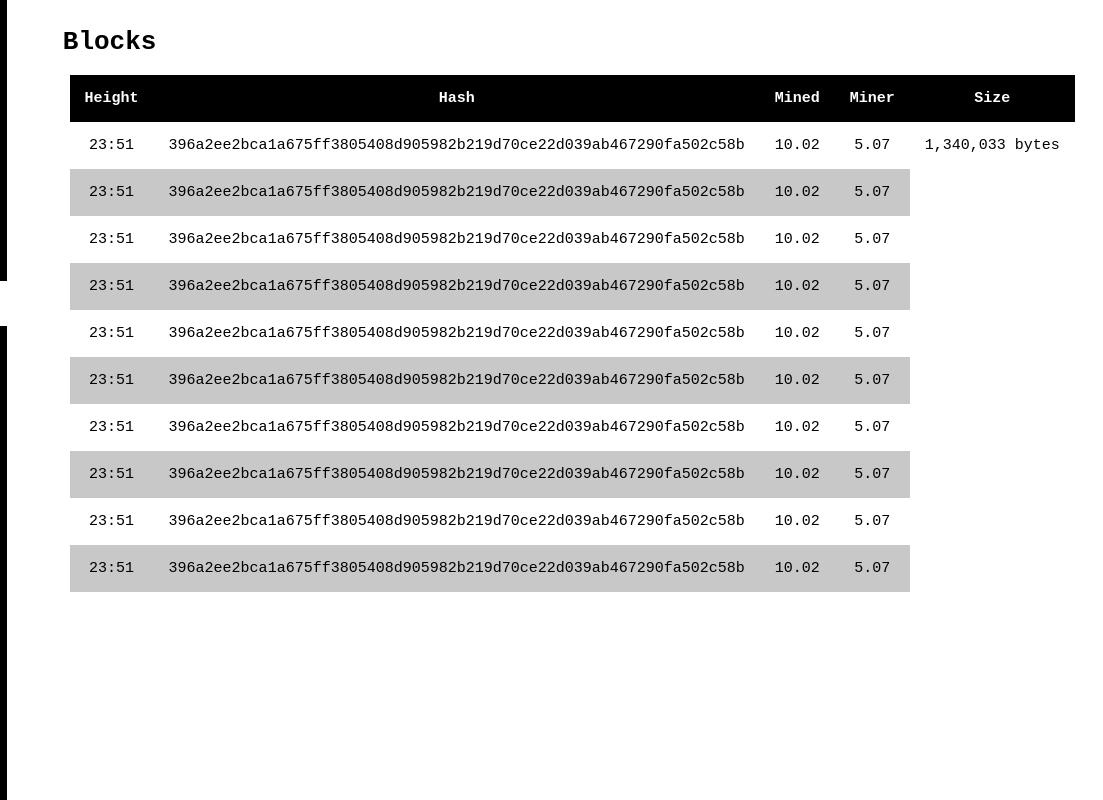
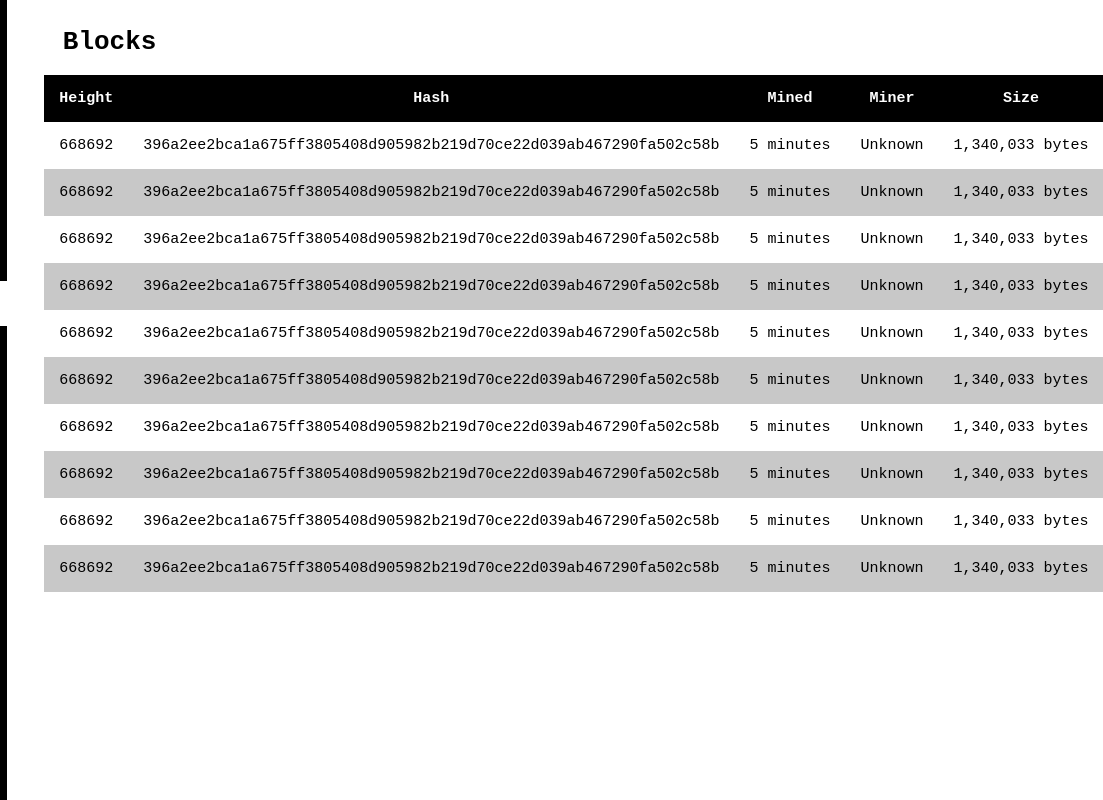
Before and after one commit to ryanmurf9/Swocoin, a plain HTML site: page blocks.html in a window 1280 px wide. Shown: the full height of the page, 198-1301 px from the left, 1103 px wide, since content can reach past the window. Drawn offline with Linux system fonts and the light colour scheme.

Commit message:
Linked  ledger to main page, updated blocks page

```diff
--- a/blocks.html
+++ b/blocks.html
@@ -25,7 +25,7 @@
     </div>
 
     <h1 class="titleheader">Blocks</h1>
-<div class="table-wrapper" style = "padding-left: 15%;">
+<div class="table-wrapper" style = "padding-left: 13%;">
     <table class="fl-table">
         <thead>
         <tr>
@@ -38,65 +38,74 @@
         </thead>
         <tbody>
         <tr>
-            <td>23:51</td>
+            <td>668692</td>
             <td>396a2ee2bca1a675ff3805408d905982b219d70ce22d039ab467290fa502c58b</td>
-            <td>10.02</td>
-            <td>5.07</td>
+            <td>5 minutes</td>
+            <td>Unknown</td>
             <td>1,340,033 bytes</td>
         </tr>
         <tr>
-            <td>23:51</td>
+            <td>668692</td>
             <td>396a2ee2bca1a675ff3805408d905982b219d70ce22d039ab467290fa502c58b</td>
-            <td>10.02</td>
-            <td>5.07</td>
+            <td>5 minutes</td>
+            <td>Unknown</td>
+            <td>1,340,033 bytes</td>
         </tr>
         <tr>
-            <td>23:51</td>
+            <td>668692</td>
             <td>396a2ee2bca1a675ff3805408d905982b219d70ce22d039ab467290fa502c58b</td>
-            <td>10.02</td>
-            <td>5.07</td>
+            <td>5 minutes</td>
+            <td>Unknown</td>
+            <td>1,340,033 bytes</td>
         </tr>
         <tr>
-            <td>23:51</td>
+            <td>668692</td>
             <td>396a2ee2bca1a675ff3805408d905982b219d70ce22d039ab467290fa502c58b</td>
-            <td>10.02</td>
-            <td>5.07</td>
+            <td>5 minutes</td>
+            <td>Unknown</td>
+            <td>1,340,033 bytes</td>
         </tr>
         <tr>
-            <td>23:51</td>
+            <td>668692</td>
             <td>396a2ee2bca1a675ff3805408d905982b219d70ce22d039ab467290fa502c58b</td>
-            <td>10.02</td>
-            <td>5.07</td>
+            <td>5 minutes</td>
+            <td>Unknown</td>
+            <td>1,340,033 bytes</td>
         </tr>
         <tr>
-            <td>23:51</td>
+            <td>668692</td>
             <td>396a2ee2bca1a675ff3805408d905982b219d70ce22d039ab467290fa502c58b</td>
-            <td>10.02</td>
-            <td>5.07</td>
+            <td>5 minutes</td>
+            <td>Unknown</td>
+            <td>1,340,033 bytes</td>
         </tr>
         <tr>
-            <td>23:51</td>
+            <td>668692</td>
             <td>396a2ee2bca1a675ff3805408d905982b219d70ce22d039ab467290fa502c58b</td>
-            <td>10.02</td>
-            <td>5.07</td>
+            <td>5 minutes</td>
+            <td>Unknown</td>
+            <td>1,340,033 bytes</td>
         </tr>
         <tr>
-            <td>23:51</td>
+            <td>668692</td>
             <td>396a2ee2bca1a675ff3805408d905982b219d70ce22d039ab467290fa502c58b</td>
-            <td>10.02</td>
-            <td>5.07</td>
+            <td>5 minutes</td>
+            <td>Unknown</td>
+            <td>1,340,033 bytes</td>
         </tr>
         <tr>
-            <td>23:51</td>
+            <td>668692</td>
             <td>396a2ee2bca1a675ff3805408d905982b219d70ce22d039ab467290fa502c58b</td>
-            <td>10.02</td>
-            <td>5.07</td>
+            <td>5 minutes</td>
+            <td>Unknown</td>
+            <td>1,340,033 bytes</td>
         </tr>
         <tr>
-            <td>23:51</td>
+            <td>668692</td>
             <td>396a2ee2bca1a675ff3805408d905982b219d70ce22d039ab467290fa502c58b</td>
-            <td>10.02</td>
-            <td>5.07</td>
+            <td>5 minutes</td>
+            <td>Unknown</td>
+            <td>1,340,033 bytes</td>
         </tr>
         <tbody>
     </table>
```
Also changed, not shown: index.html (+2 -2 lines).
